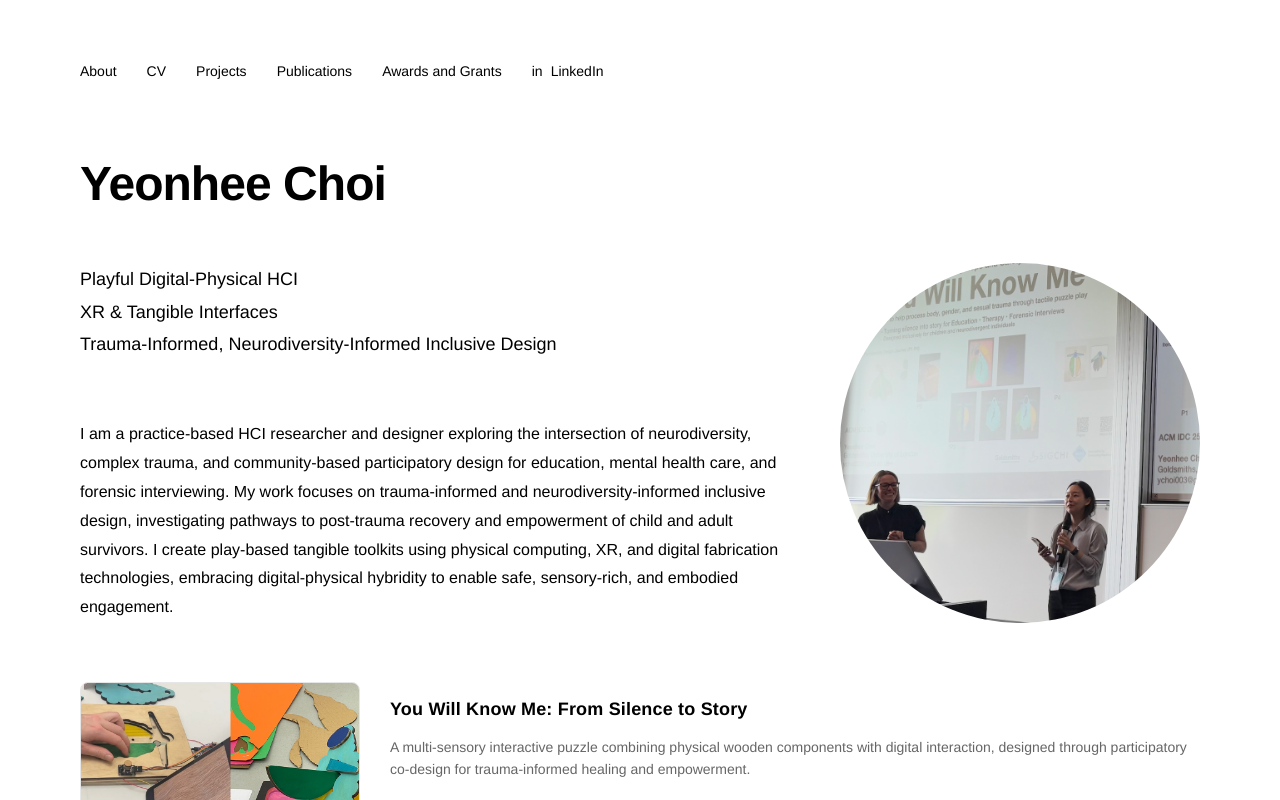
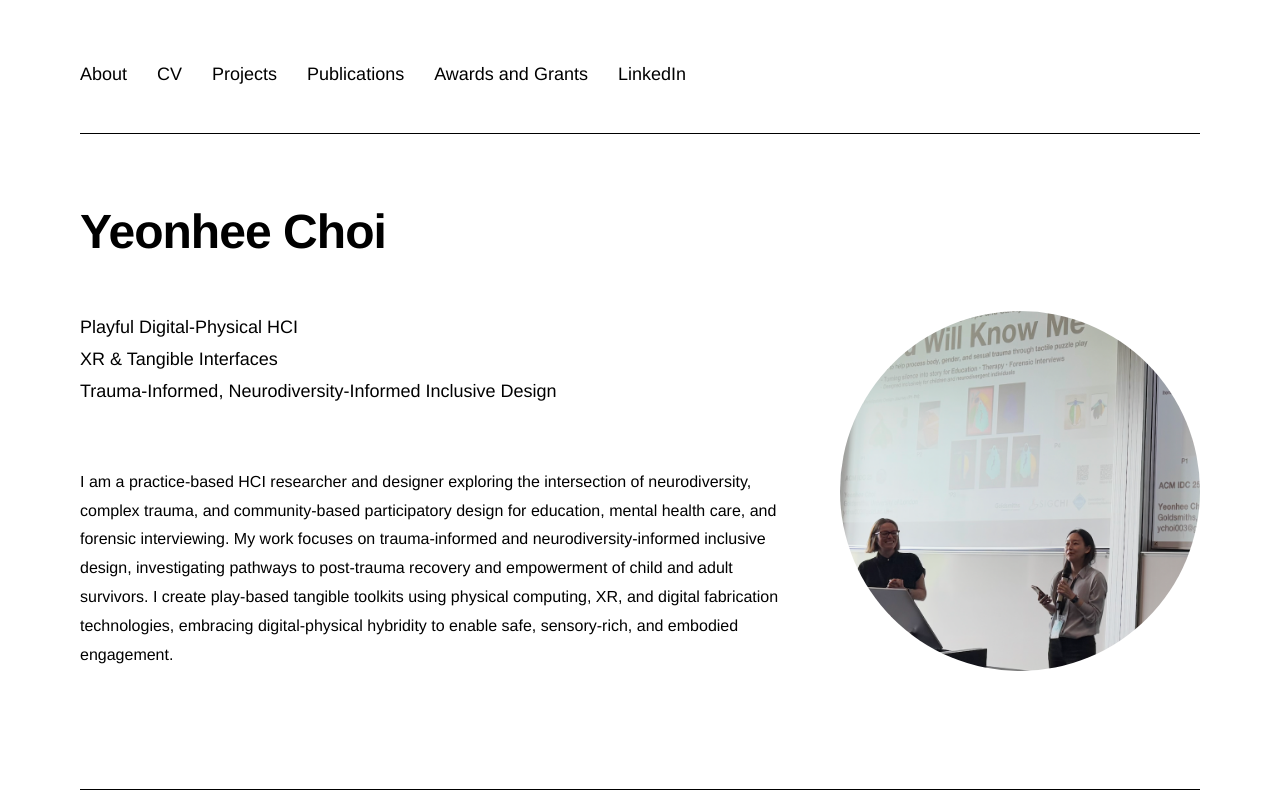
Before and after one commit to heptapod/OEQL, a plain HTML site: page index.html in a window 1280 px wide. Shown: the top 800 px of the page. Drawn offline with Linux system fonts and the light colour scheme.

Commit message:
Update styles and links in index.html

```diff
--- a/index.html
+++ b/index.html
@@ -24,15 +24,15 @@
       margin: 0 auto;
     }
 
-    nav { display: flex; gap: 30px; align-items: center; margin-bottom: 60px; flex-wrap: wrap; }
+    nav { display: flex; gap: 30px; align-items: center; margin-bottom: 60px; flex-wrap: wrap; padding-bottom: 40px; border-bottom: 1px solid #000; }
 
     .nav-links { display: flex; gap: 30px; }
 
-    .nav-links a { font-size: 14px; text-decoration: none; color: #000; padding-bottom: 4px; transition: opacity 0.25s ease; }
+    .nav-links a { font-size: 18px; text-decoration: none; color: #000; padding-bottom: 4px; transition: opacity 0.25s ease; }
 
     .nav-links a:hover { opacity: 0.65; }
 
-    .social-link { display: flex; align-items: center; gap: 8px; font-size: 14px; text-decoration: none; color: #000; padding-bottom: 4px; transition: opacity 0.25s ease; }
+    .social-link { display: flex; align-items: center; gap: 8px; font-size: 18px; text-decoration: none; color: #000; padding-bottom: 4px; transition: opacity 0.25s ease; }
 
     .social-link:hover { opacity: 0.65; }
 
@@ -48,6 +48,8 @@
 
     .description { font-size: 16px; margin-bottom: 60px; line-height: 1.8; font-weight: 300; max-width: 860px; }
 
+    .about-section { padding-bottom: 60px; border-bottom: 1px solid #000; margin-bottom: 60px; }
+
     .image-grid { display: flex; flex-direction: column; gap: 40px; margin-bottom: 60px; width: 100%; max-width: none; }
 
     .project-item { display: flex; flex-direction: row; gap: 30px; align-items: flex-start; }
@@ -58,7 +60,7 @@
 
     .project-title { font-size: 18px; font-weight: bold; margin-bottom: 12px; line-height: 1.4; letter-spacing: 0.01em; }
 
-    .project-description { font-size: 14px; line-height: 1.6; color: #666; font-weight: 300; }
+    .project-description { font-size: 16px; line-height: 1.8; color: #333; font-weight: 300; }
 
     .image-link { width: 100%; aspect-ratio: 1.5 / 1; background-color: #f7f7f7; border: 1px solid #e6e6e6; display: block; overflow: hidden; border-radius: 8px; }
 
@@ -84,12 +86,12 @@
     <div class="nav-links">
       <a href="about.html">About</a>
       <a href="#cv">CV</a>
-      <a href="#projects">Projects</a>
+      <a href="projects.html">Projects</a>
       <a href="#publications">Publications</a>
       <a href="#awards">Awards and Grants</a>
     </div>
     <a href="https://www.linkedin.com/in/yeonhee-c-10a000135" class="social-link" target="_blank" rel="noopener noreferrer">
-      <span>in</span> LinkedIn
+      LinkedIn
     </a>
   </nav>
 
@@ -160,7 +162,7 @@
   </main>
 
   <footer class="footer" aria-label="Footer">
-    © Yeonhee Choi, 2025. All rights reserved.
+    © Yeonhee Choi, 2025
   </footer>
 
   <script>
```
